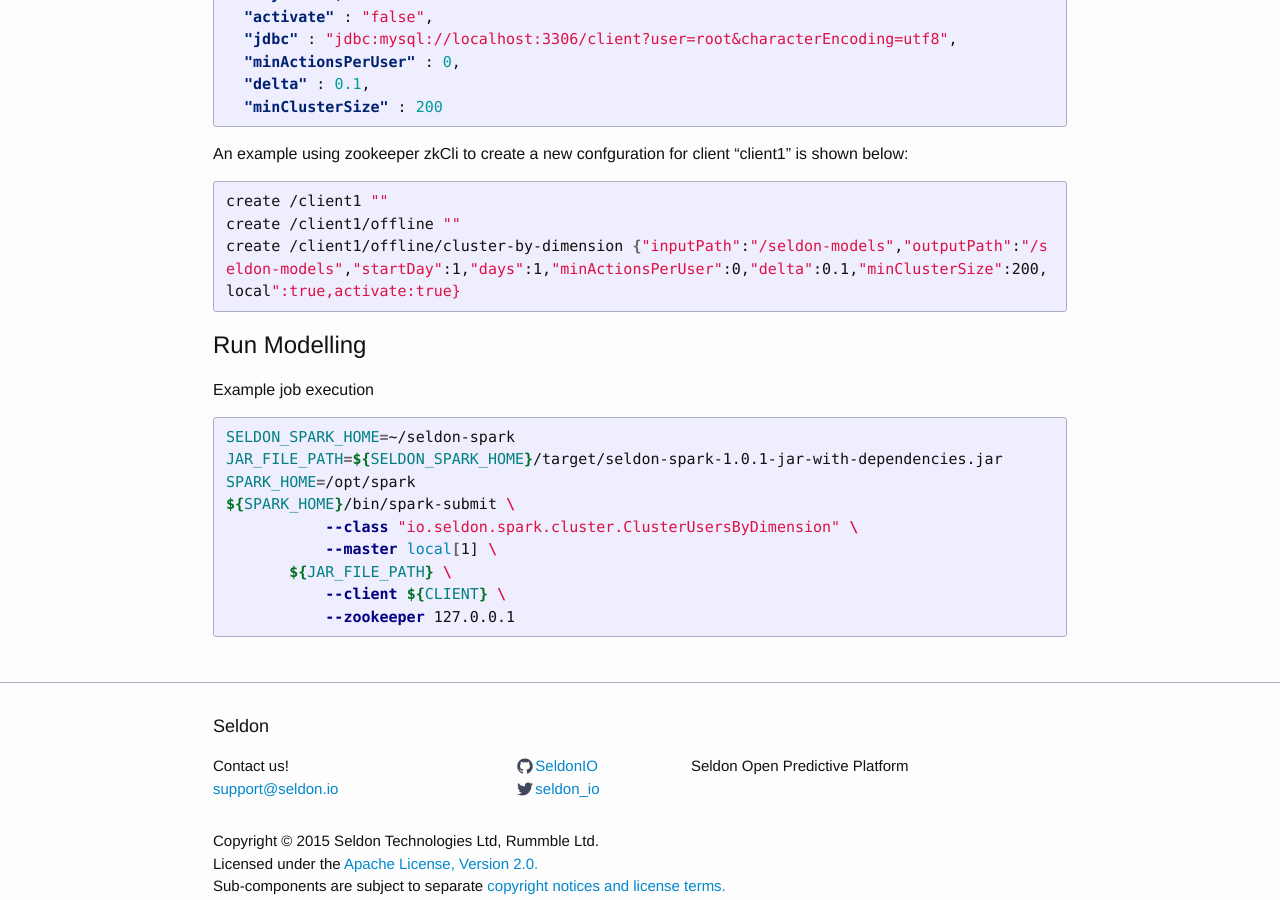
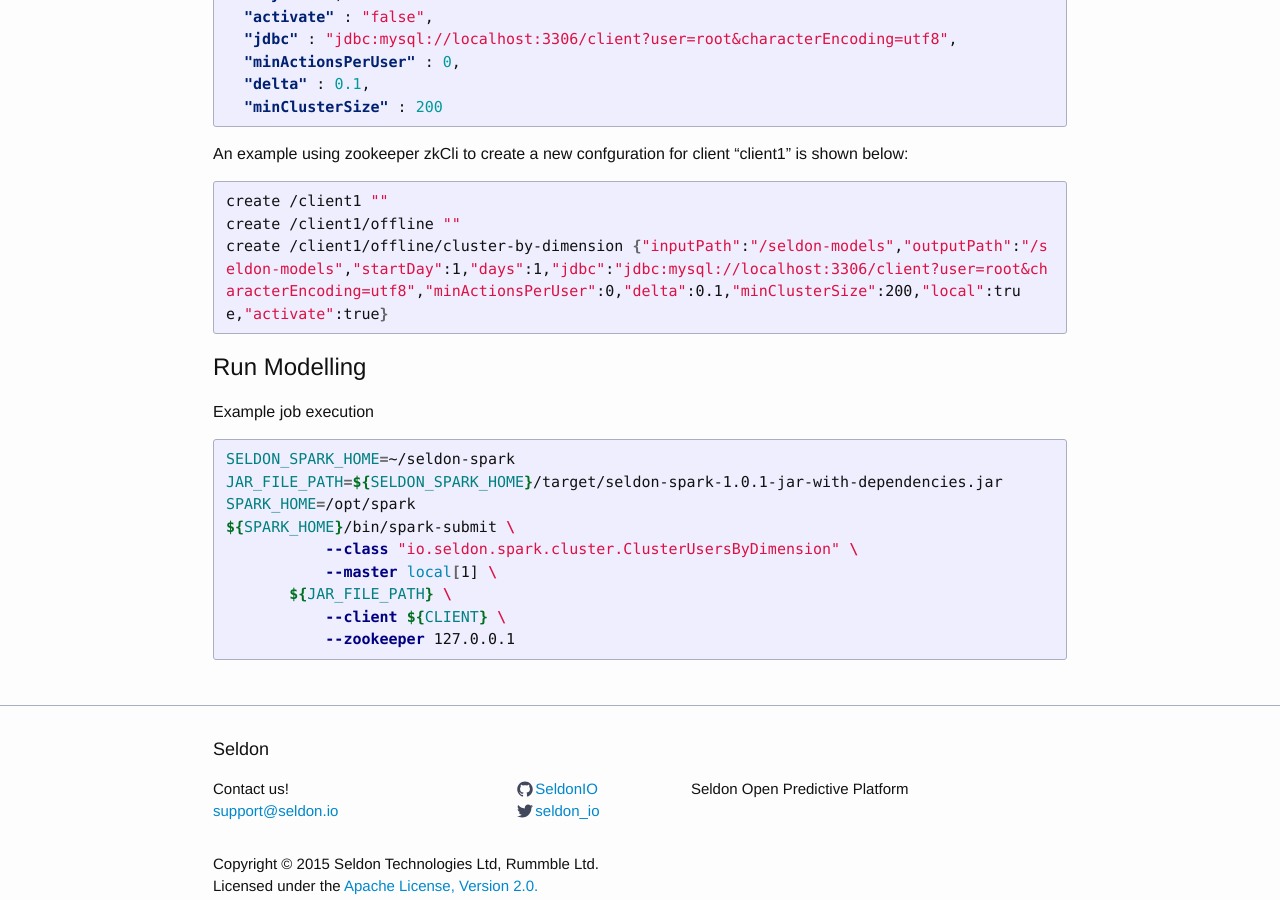
Before and after one commit to SeldonIO/seldonio.github.com, a Jekyll site: the page built from spark-models.md, in a window 1280 px wide and 900 px high, scrolled down 8061 px. Built offline with Jekyll 4.4.1, drawn with Linux system fonts in a browser that asks for light colours; some of the changed text lies outside the part shown; grey boxes are pictures that could not be loaded.

Commit message:
update conf for spark jobs

```diff
--- a/spark-models.md
+++ b/spark-models.md
@@ -321,7 +321,7 @@ An example using zookeeper zkCli to create a new confguration for client "client
 {% highlight bash %}
 create /client1 ""
 create /client1/offline ""
-create /client1/offline/word2vec {"inputPath":"/seldon-models","outputPath":"/seldon-models","startDay":1,"days":1,"minWordCount":50,"vectorSize":200,local":true,activate:true}
+create /client1/offline/word2vec {"inputPath":"/seldon-models","outputPath":"/seldon-models","startDay":1,"days":1,"minWordCount":50,"vectorSize":200,"local":true,"activate":true}
 {% endhighlight %}
 
 
@@ -378,7 +378,7 @@ An example using zookeeper zkCli to create a new confguration for client "client
 {% highlight bash %}
 create /client1 ""
 create /client1/offline ""
-create /client1/offline/cluster-by-dimension {"inputPath":"/seldon-models","outputPath":"/seldon-models","startDay":1,"days":1,"minActionsPerUser":0,"delta":0.1,"minClusterSize":200,local":true,activate:true}
+create /client1/offline/cluster-by-dimension {"inputPath":"/seldon-models","outputPath":"/seldon-models","startDay":1,"days":1,"jdbc":"jdbc:mysql://localhost:3306/client?user=root&characterEncoding=utf8","minActionsPerUser":0,"delta":0.1,"minClusterSize":200,"local":true,"activate":true}
 {% endhighlight %}
 
 
```
